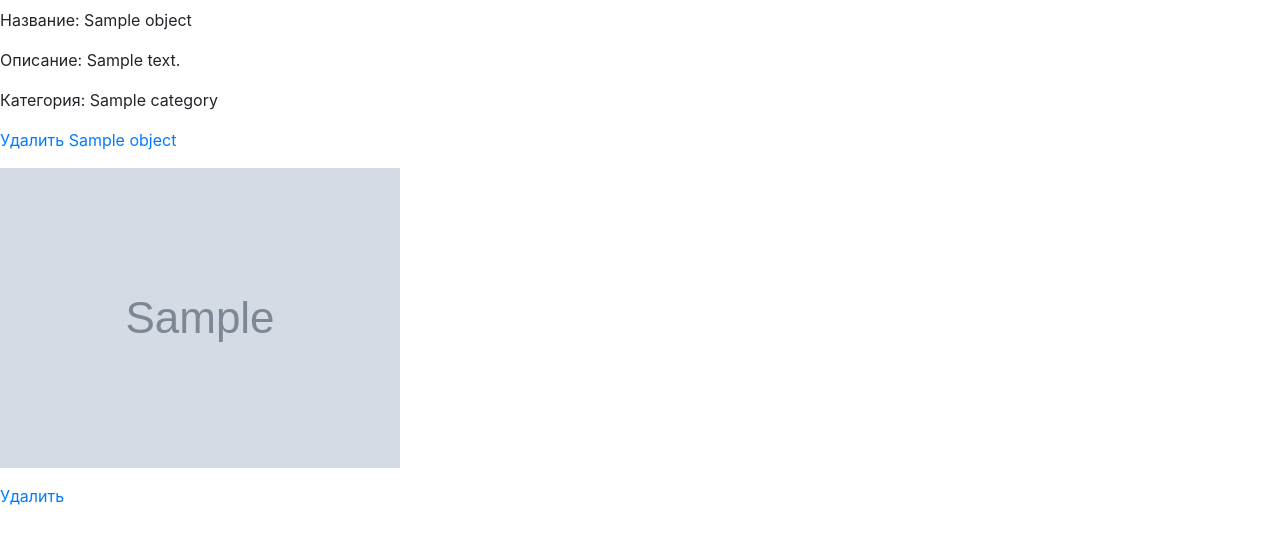
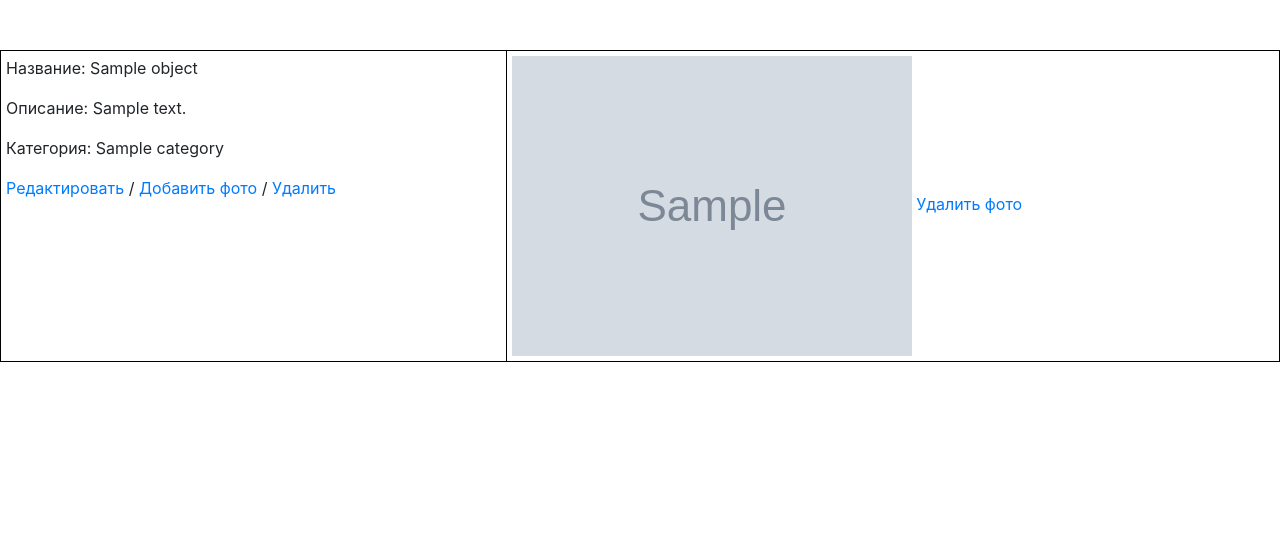
Before and after one commit to shina74/RSM, a Django app: page /obj/1/ in a window 1280 px wide. Shown: the part 80-624 px from the top of the page. Run offline with Django 4.2, Linux system fonts and the light colour scheme; tables that the repository leaves empty hold one stand-in row (values such as "Sample post"); grey boxes marked "Sample" are stand-in pictures; parts of the project's set-up code (start-up, migrations or seed data) failed here and were passed over; some libraries are stand-ins or nearby versions.

Commit message:
The user item page is done cat

```diff
--- a/rms/obj_card/views.py
+++ b/rms/obj_card/views.py
@@ -75,8 +75,7 @@ class CategoryDetailView(DetailView):
     def get_context_data(self, **kwargs):
         context = super().get_context_data(**kwargs)
         context['things'] = Object.objects.filter(category=self.kwargs['pk'])
-        context['photos'] = Picture.objects.all()   # нужно прикрутить фильтр по юзеру,
-                                                    #чтобы собирать только его фото, а не все из базы
+        context['photos'] = Picture.objects.filter(obj__owner=self.request.user)
         return context
 
 
@@ -128,17 +127,14 @@ class ObjDeleteView(DeleteView):
 
 
 class ObjListView(ListView):
-    '''Список веще пользователя'''
+    '''Список вещей пользователя'''
     model = Object
     template_name = 'object/obj_list.html'
 
-    def get_queryset(self):
-        obj = Object.objects.filter(owner=self.request.user)
-        self.cat = Category.objects.filter(object__in=obj).distinct().get_ancestors(include_self=True)   # убираем
-                                                                        # дубли и добавляем всех родителей до корня
-        return Object.objects.filter(owner=self.request.user)
-
     def get_context_data(self, **kwargs):
         context = super().get_context_data(**kwargs)
-        context['cat_user'] = self.cat
+        obj_user = Object.objects.filter(owner=self.request.user)
+        context['things'] = Object.objects.filter(owner=self.request.user)
+        context['photos'] = Picture.objects.filter(obj__owner=self.request.user)
+        context['cat_user'] = Category.objects.filter(object__in=obj_user).distinct().get_ancestors(include_self=True)
         return context
--- a/rms/rms/settings.py
+++ b/rms/rms/settings.py
@@ -141,12 +141,12 @@ USE_TZ = True
 # https://docs.djangoproject.com/en/4.1/howto/static-files/
 
 STATIC_URL = '/static/'
-STATIC_ROOT = BASE_DIR / 'static'
+STATICFILES_DIRS = [BASE_DIR / 'static']
 
 # Default primary key field type
 # https://docs.djangoproject.com/en/4.1/ref/settings/#default-auto-field
 
 DEFAULT_AUTO_FIELD = 'django.db.models.BigAutoField'
 
+MEDIA_URL = '/media/'
 MEDIA_ROOT = BASE_DIR / 'media'
-MEDIA_URL = '/media/'
--- a/rms/rms/urls.py
+++ b/rms/rms/urls.py
@@ -1,8 +1,11 @@
 from django.contrib import admin
 from django.urls import path, include
+from django.conf.urls.static import static
+from django.conf import settings
+
 
 urlpatterns = [
     path('admin/', admin.site.urls),
     path('', include('obj_card.urls')),
     path('api-auth/', include('rest_framework.urls')),
-]
+] + static(settings.STATIC_URL, document_root=settings.STATIC_ROOT)
--- a/rms/templates/object/default.html
+++ b/rms/templates/object/default.html
@@ -10,10 +10,10 @@
   <meta name="description" content="">
   <meta name="author" content="">
 
-  <title>Сайт на Django - {{ title }}</title>
+  <title>Сайт личных вещей. {title}</title>
 
   <!-- Bootstrap core CSS -->
-  <link href="{% static 'vendor/bootstrap/css/bootstrap.min.css' %}" rel="stylesheet">
+  <link type="text/css" href="{% static 'vendor/bootstrap/css/bootstrap.min.css' %}" rel="stylesheet">
 
 </head>
 
--- a/rms/templates/object/index.html
+++ b/rms/templates/object/index.html
@@ -6,8 +6,6 @@
 
 {% block content %}
 
-
-{{data}}<br><br>
 <a href="{%url 'categories'%}">Список категорий</a><br>
 <a href="{%url 'obj_add'%}">Добавить вещь</a>
 <p>Вещи добавлены только в категорию "Шубы"</p>
--- a/rms/templates/object/obj_detail.html
+++ b/rms/templates/object/obj_detail.html
@@ -4,19 +4,42 @@
 {% endblock %}
 
 {% block content %}
-    <div class="post">
+<style>
+	table{
+	  margin: 50px 0px;
+	  text-align: left;
+	  border: 1px solid rgb(0, 0, 0);
+	  width: 100%;
+	  border-collapse: collapse;
+	}
+	td,th{
+    border: 1px solid rgb(0, 0, 0);
+    padding: 5px;
+    vertical-align: top;
+  }
+
+</style>
+    <table>
+        <tr>
+            <td>
         <p>Название: {{ obj.name }}</p>
         <p>Описание:  {{ obj.description }}</p>
         <p>Категория:  {{ obj.category }}</p>
-        <p><a href="{% url 'obj_delete' obj.id %}">Удалить {{obj.name}}</a></p>
+        <p>
+            <a href="">Редактировать</a> /
+            <a href="">Добавить фото</a> /
+            <a href="{% url 'obj_delete' obj.id %}">Удалить</a>
+        </p>
+            </td>
+            <td>
+
         {% for i in pic %}
             <div>
-                <p>
-                    <img src="{{ i.image.url }}">
-                </p>
-                <a href="{% url  'photo_delete' i.id %}">Удалить </a>
+                <img src="{{ i.image.url }}">
+                <a href="{% url  'photo_delete' i.id %}">Удалить фото</a>
             </div>
         {% endfor %}
-
-    </div>
+            </td>
+        </tr>
+    </table>
 {% endblock %}
```
